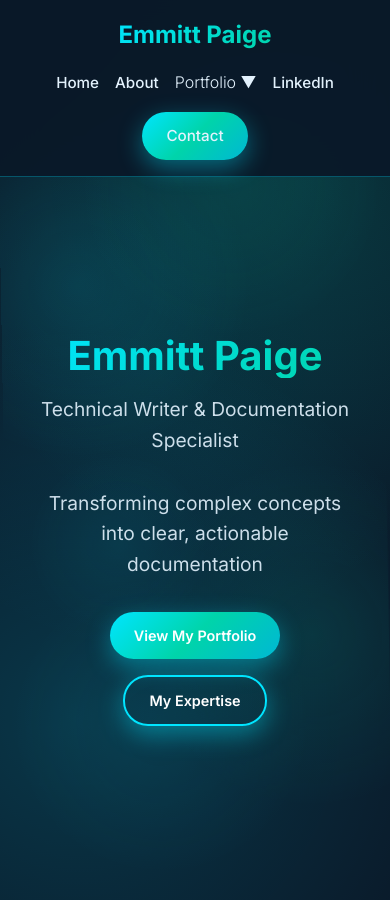
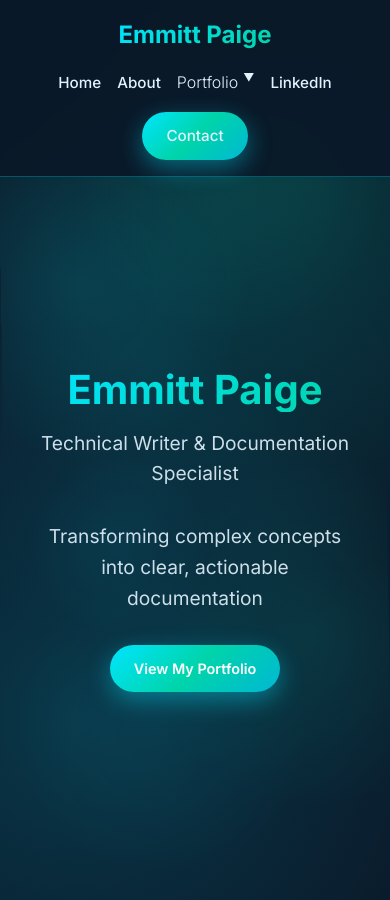
Before and after one commit to epaige8594/epaige8594.github.io, a Jekyll site: the page built from index.md, in a window 390 px wide and 900 px high. Built offline with Jekyll 4.4.1, drawn with Linux system fonts in a browser that asks for light colours; some of the changed text lies outside the part shown.

Commit message:
Fix homepage and dropdown menu behavior

```diff
--- a/_layouts/tech.html
+++ b/_layouts/tech.html
@@ -16,25 +16,40 @@
         .dropdown-content {
             display: none;
             position: absolute;
-            background: rgba(10, 25, 41, 0.95);
+            background: rgba(10, 25, 41, 0.98);
             backdrop-filter: blur(20px);
-            min-width: 200px;
-            box-shadow: 0 8px 16px rgba(0,0,0,0.2);
+            min-width: 220px;
+            box-shadow: 0 12px 24px rgba(0,0,0,0.3);
             border-radius: 8px;
             border: 1px solid rgba(0, 229, 255, 0.3);
             z-index: 1001;
             top: 100%;
+            left: -20px; /* Slight left offset for visual balance */
+            margin-top: 0px; /* No gap between button and dropdown */
+            padding: 0.5rem 0;
+            transition: all 0.2s ease;
+        }
+
+        /* Add invisible bridge to prevent gap issues */
+        .dropdown::after {
+            content: '';
+            position: absolute;
+            top: 100%;
             left: 0;
-            margin-top: 0.5rem;
+            width: 100%;
+            height: 10px;
+            background: transparent;
         }
 
         .dropdown-content a {
             color: var(--text-light);
-            padding: 12px 16px;
+            padding: 12px 20px;
             text-decoration: none;
             display: block;
-            font-size: 0.9rem;
+            font-size: 0.95rem;
             border-bottom: 1px solid rgba(0, 229, 255, 0.1);
+            transition: all 0.2s ease;
+            white-space: nowrap;
         }
 
         .dropdown-content a:last-child {
@@ -42,20 +57,64 @@
         }
 
         .dropdown-content a:hover {
-            background: rgba(0, 229, 255, 0.1);
+            background: rgba(0, 229, 255, 0.15);
             color: var(--primary);
+            padding-left: 25px;
         }
 
-        .dropdown:hover .dropdown-content {
+        /* Show dropdown on hover with no delay */
+        .dropdown:hover .dropdown-content,
+        .dropdown-content:hover {
             display: block;
         }
 
+        /* Keep dropdown visible when moving mouse from button to menu */
         .dropdown:hover .dropbtn {
             color: var(--primary);
         }
 
         .dropbtn {
             cursor: pointer;
+            padding: 0.5rem 0;
+            position: relative;
+        }
+
+        /* Active state indicator */
+        .dropbtn::after {
+            content: '▼';
+            font-size: 0.7rem;
+            margin-left: 5px;
+            display: inline-block;
+            transition: transform 0.2s ease;
+        }
+
+        .dropdown:hover .dropbtn::after {
+            transform: rotate(180deg);
+        }
+
+        /* Responsive adjustments */
+        @media (max-width: 768px) {
+            .dropdown-content {
+                position: static;
+                display: none;
+                width: 100%;
+                box-shadow: none;
+                border: none;
+                background: rgba(10, 25, 41, 0.8);
+                margin-top: 0.5rem;
+            }
+
+            .dropdown:hover .dropdown-content {
+                display: block;
+            }
+
+            .dropdown-content a {
+                padding: 10px 15px;
+            }
+
+            .dropbtn::after {
+                float: right;
+            }
         }
     </style>
 </head>
@@ -69,13 +128,13 @@
             <a href="/">Home</a>
             <a href="/about/">About</a>
             <div class="dropdown">
-                <span class="dropbtn">Portfolio ▼</span>
+                <span class="dropbtn">Portfolio</span>
                 <div class="dropdown-content">
                     <a href="/portfolio/">All Work</a>
-                    <a href="/portfolio/#policy">Policy & Governance</a>
-                    <a href="/portfolio/#cybersecurity">Cybersecurity</a>
-                    <a href="/portfolio/#api">API Documentation</a>
-                    <a href="/portfolio/#knowledge-base">Knowledge Base</a>
+                    <a href="/portfolio/#policy">📋 Policy & Governance</a>
+                    <a href="/portfolio/#cybersecurity">🛡️ Cybersecurity</a>
+                    <a href="/portfolio/#api">🔗 API Documentation</a>
+                    <a href="/portfolio/#knowledge-base">📚 Knowledge Base</a>
                 </div>
             </div>
             <a href="https://www.linkedin.com/in/emmitt-paige" target="_blank">LinkedIn</a>
--- a/index.md
+++ b/index.md
@@ -10,48 +10,6 @@
         <p class="subtitle">Transforming complex concepts into clear, actionable documentation</p>
         <div class="hero-buttons">
             <a href="/portfolio/" class="btn-gradient">View My Portfolio</a>
-            <a href="#expertise" class="btn-gradient" style="background: transparent; border: 2px solid #00e5ff;">My Expertise</a>
-        </div>
-    </div>
-</section>
-
-<section id="expertise" class="section">
-    <div class="container">
-        <h2 style="text-align: center; margin-bottom: 3rem; font-size: 2.5rem;" class="text-gradient">My Expertise</h2>
-
-        <div class="grid">
-            <div class="card">
-                <h3>🛡️ Cybersecurity Documentation</h3>
-                <p>Incident response runbooks, security policies, compliance documentation, and system security plans that enhance organizational security posture.</p>
-                <ul style="margin-top: 1rem; color: #90a4ae;">
-                    <li>Incident Response Playbooks</li>
-                    <li>NIST Framework Documentation</li>
-                    <li>Security Policy Development</li>
-                    <li>Compliance Documentation</li>
-                </ul>
-            </div>
-
-            <div class="card">
-                <h3>🔗 API & Technical Documentation</h3>
-                <p>Comprehensive API documentation, integration guides, and technical manuals that empower developers and users alike.</p>
-                <ul style="margin-top: 1rem; color: #90a4ae;">
-                    <li>REST API Documentation</li>
-                    <li>Software User Manuals</li>
-                    <li>Integration Guides</li>
-                    <li>Technical Architecture Docs</li>
-                </ul>
-            </div>
-
-            <div class="card">
-                <h3>🚀 Documentation Systems</h3>
-                <p>Modern documentation workflows and knowledge management systems that scale with your organization's needs.</p>
-                <ul style="margin-top: 1rem; color: #90a4ae;">
-                    <li>Git-based Documentation</li>
-                    <li>Knowledge Base Development</li>
-                    <li>Agile Documentation Processes</li>
-                    <li>Cross-functional Collaboration</li>
-                </ul>
-            </div>
         </div>
     </div>
 </section>
```
Also changed, not shown: other parts of _layouts/tech.html (+12 -1 lines).
